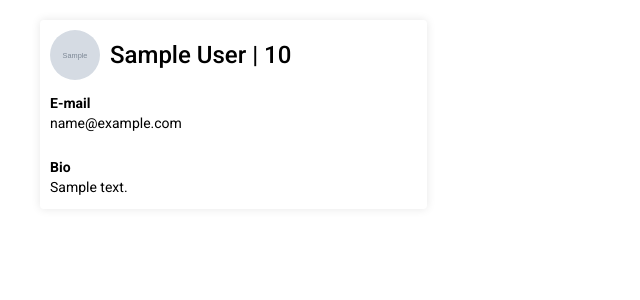
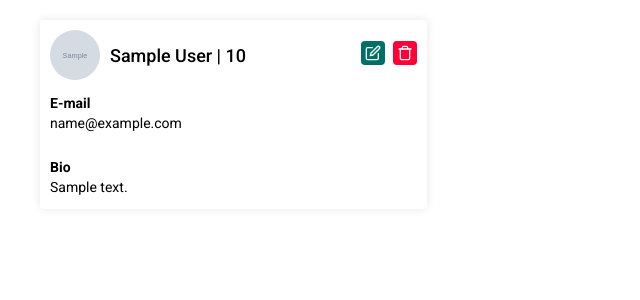
Before and after one commit to rafaelmellooo/django-basicconcepts, a Django app: page /users/ in a window 1280 px wide. Shown: the part 100-400 px from the top of the page, without its empty margins (0-640 px from the left). Run offline with Django 3.2, Linux system fonts and the light colour scheme; tables that the repository leaves empty hold one stand-in row (values such as "Sample post"); grey boxes marked "Sample" are stand-in pictures.

Commit message:
Adds the option to update and delete a user, making some changes to the pages

```diff
--- a/static/styles/user/index.css
+++ b/static/styles/user/index.css
@@ -13,12 +13,12 @@ button {
   font-family: 'Roboto', sans-serif;
 }
 
-main section a {
+a {
   text-decoration: inherit;
   color: inherit;
 }
 
-main section a:hover article {
+article:hover {
   background-color: rgb(243, 243, 243);
 }
 
@@ -49,6 +49,7 @@ a:hover #new {
 
 h2 {
   font-weight: 500;
+  font-size: 18px;
 }
 
 main {
@@ -62,7 +63,7 @@ main section {
   gap: 20px;
 }
 
-main section a article {
+main section article {
   box-shadow: 0 0 10px rgba(0, 0, 0, 0.1);
   padding: 10px;
   border-radius: 4px;
@@ -72,7 +73,14 @@ main section a article {
 div.avatar-group {
   display: flex;
   align-items: center;
+  justify-content: space-between;
   margin-bottom: 15px;
+}
+
+div.avatar-group div {
+  display: flex;
+  align-items: center;
+  position: relative;
 }
 
 img.avatar {
@@ -83,8 +91,29 @@ img.avatar {
   margin-right: 10px;
 }
 
-main section a article p {
-  font-weight: 400;
+#update,
+#delete {
+  width: 24px;
+  height: 24px;
+  color: #FFF;
+  padding: 4px;
+  border-radius: 4px;
+  transition: width 0.2s, height 0.2s;
+}
+
+#update {
+  background-color: rgb(0, 112, 103);
+}
+
+#update:hover,
+#delete:hover {
+  width: 28px;
+  height: 28px;
+}
+
+#delete {
+  margin-left: 8px;
+  background-color: rgb(255, 0, 55);
 }
 
 div.email h2,
--- a/templates/user/index.html
+++ b/templates/user/index.html
@@ -25,11 +25,24 @@
     <section>
 
       {% for user in users %}
-      <a href="{{ user.get_absolute_url }}">
       <article>
         <div class="avatar-group">
+          <div>
+            <a href="{% url 'user' user.slug %}">
               <img class="avatar" src="{{ user.avatar_url }}" alt="{{ user.first_name }} {{ user.last_name }}" />
+            </a>
             <h2>{{ user.first_name }} {{ user.last_name }} | {{ user.age }}</h2>
+          </div>
+
+          <div>
+            <a href="{% url 'update-user' user.slug %}">
+              <i id="update" data-feather="edit"></i>
+            </a>
+
+            <a href="{% url 'delete-user' user.slug %}">
+              <i id="delete" data-feather="trash"></i>
+            </a>
+          </div>
         </div>
 
         <div class="email">
@@ -42,7 +55,6 @@
           <p>{{ user.bio }}</p>
         </div>
       </article>
-      </a>
       {% endfor %}
 
     </section>
--- a/users/models.py
+++ b/users/models.py
@@ -1,3 +1,5 @@
+import os
+
 from django.conf import settings
 from django.db import models
 from django.db.models.signals import pre_save
@@ -19,14 +21,12 @@ class User(models.Model):
     def avatar_url(self):
         return settings.MEDIA_URL + str(self.avatar)
 
-    @property
-    def get_absolute_url(self):
-        return reverse('user', kwargs={
-            'slug': self.slug
-        })
-
     def __str__(self):
         return self.first_name + ' ' + self.last_name
+
+    def delete(self, *args, **kwargs):
+        os.remove(os.path.join(settings.MEDIA_ROOT, str(self.avatar)))
+        super(User, self).delete(*args, **kwargs)
 
 
 # SIGNALS
--- a/users/urls.py
+++ b/users/urls.py
@@ -5,5 +5,7 @@ from . import views
 urlpatterns = [
     path('', views.index, name="index"),
     path('new/', views.new, name="new-user"),
-    path('<slug:slug>/', views.detail, name="user")
+    path('<slug:slug>/', views.detail, name="user"),
+    path('<slug:slug>/update/', views.update, name="update-user"),
+    path('<slug:slug>/delete/', views.delete, name="delete-user")
 ]
--- a/users/views.py
+++ b/users/views.py
@@ -35,3 +35,30 @@ def new(request):
         return render(request, 'user/form.html', {
             'form': form
         })
+
+
+def update(request, slug):
+    user = get_object_or_404(User, slug=slug)
+
+    if request.method == 'POST':
+        form = UserForm(request.POST, request.FILES, instance=user)
+
+        if form.is_valid():
+            form.save()
+            return redirect('index')
+        else:
+            return render(request, 'user/form.html', {
+                'form': form
+            })
+    else:
+        form = UserForm(instance=user)
+
+        return render(request, 'user/form.html', {
+            'form': form
+        })
+
+
+def delete(request, slug):
+    user = get_object_or_404(User, slug=slug)
+    user.delete()
+    return redirect('index')
```
Lines whose indentation alone changed are shown as unchanged.
